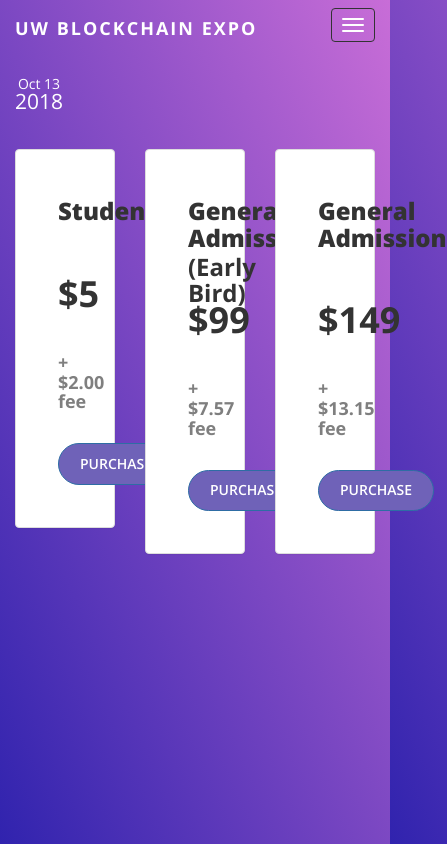
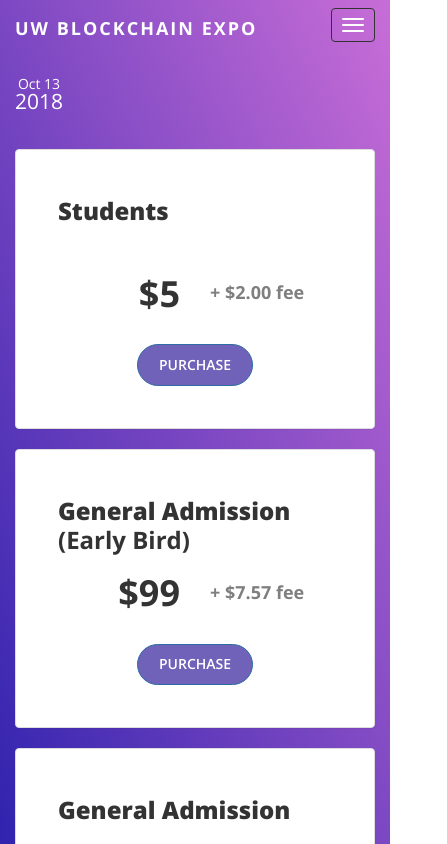
Before and after one commit to uwblockchain/website-expo-2018, a React (Create React App) app: page / in a window 390 px wide. Shown: the top 844 px of the page, 447 px wide, since content can reach past the window. Built offline with nearby package versions, Linux system fonts and the light colour scheme.

Commit message:
Added mobile support and some more styling and structuring

```diff
--- a/src/css/index.css
+++ b/src/css/index.css
@@ -96,6 +96,14 @@ div.card-button a {
   font-weight: 600;
 }
 
-div.card-button a:hover {
-  background-color: #5b4dab
+div.card-button a:hover,
+div.card-button a:active
+ {
+  background-color: #5b4dab;
 }
+
+div.card-button a:active:focus,
+div.card-button a:focus {
+  background-color: #6F62B8;
+  border-color: #6F62B8;
+}
--- a/src/js/App.js
+++ b/src/js/App.js
@@ -2,7 +2,7 @@ import '../css/App.css';
 import React from 'react';
 import Navigation from './nav/Navigation';
 import Head from './Head';
-import BuyTickets from './BuyTickets'
+import BuyTickets from './buyTickets/BuyTickets'
 
 const App = () => (
   <div className="App">
--- a/src/js/BuyTicketCard.js
+++ b/src/js/buyTickets/BuyTicketCard.js
@@ -24,7 +24,7 @@ class BuyTicketCard extends React.Component {
                     </Row>
                 </div>
                 <div className="card-button text-center">
-                    <a href="#" className="btn btn-primary">PURCHASE</a>
+                    <a href="https://www.eventbrite.com/e/uw-blockchain-expo-tickets-47000447604" target="#" className="btn btn-primary">PURCHASE</a>
                 </div>
             </Panel>
         )
--- a/src/js/BuyTickets.js
+++ b/src/js/buyTickets/BuyTickets.js
@@ -8,13 +8,13 @@ class BuyTickets extends React.Component {
         return(
             <div className="container">
                 <Row>
-                    <Col xs={4}>
+                    <Col md={4}>
                         <BuyTicketCard className="" title="Students" price="$5" fee="$2.00"/>
                     </Col>
-                    <Col xs={4}>
+                    <Col md={4}>
                         <BuyTicketCard title="General Admission" sub="(Early Bird)" price="$99" fee="$7.57"/>
                     </Col>
-                    <Col xs={4}>
+                    <Col md={4}>
                         <BuyTicketCard title="General Admission" price="$149" fee="$13.15"/>
                     </Col>
                 </Row>
```
